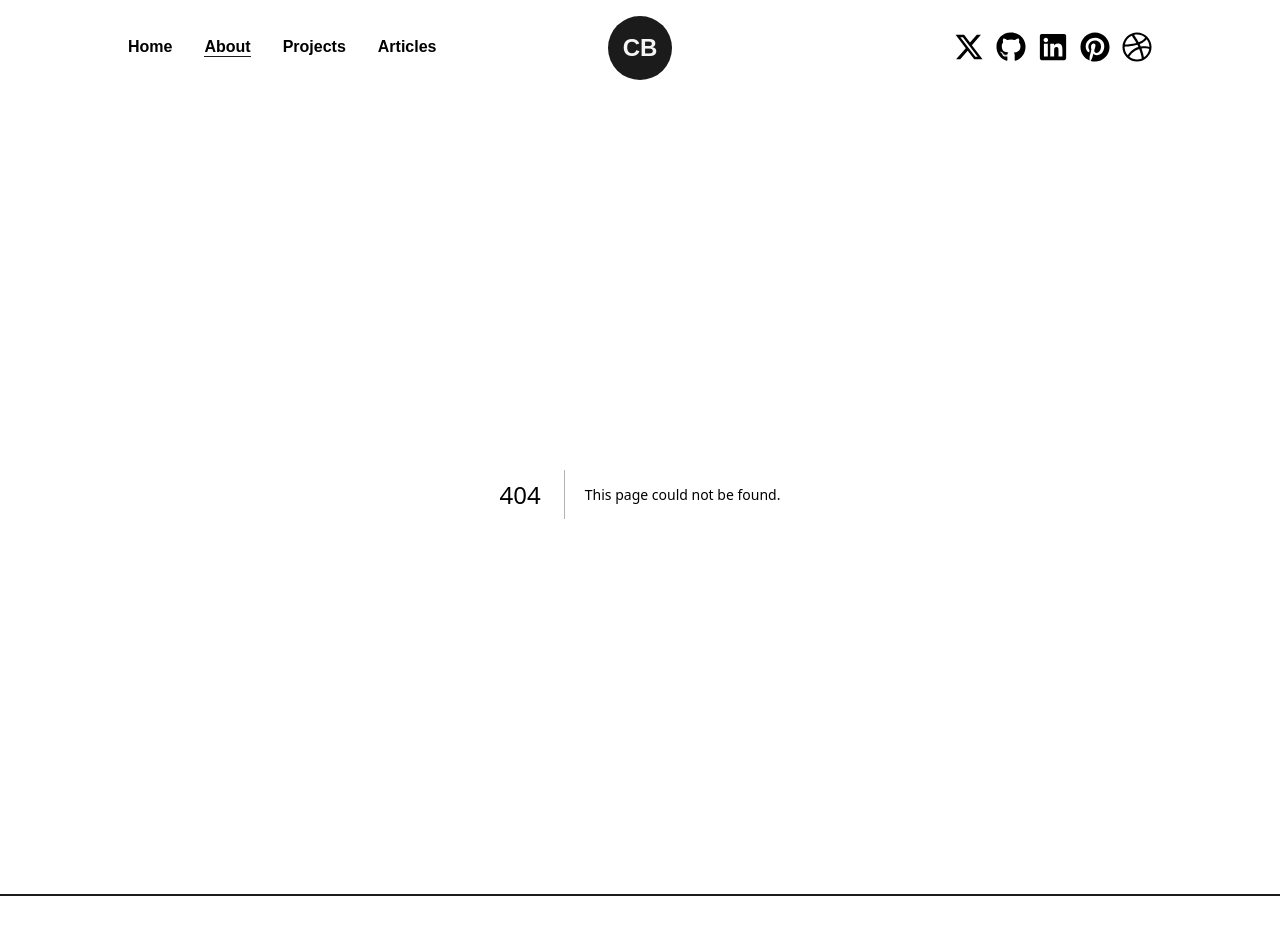
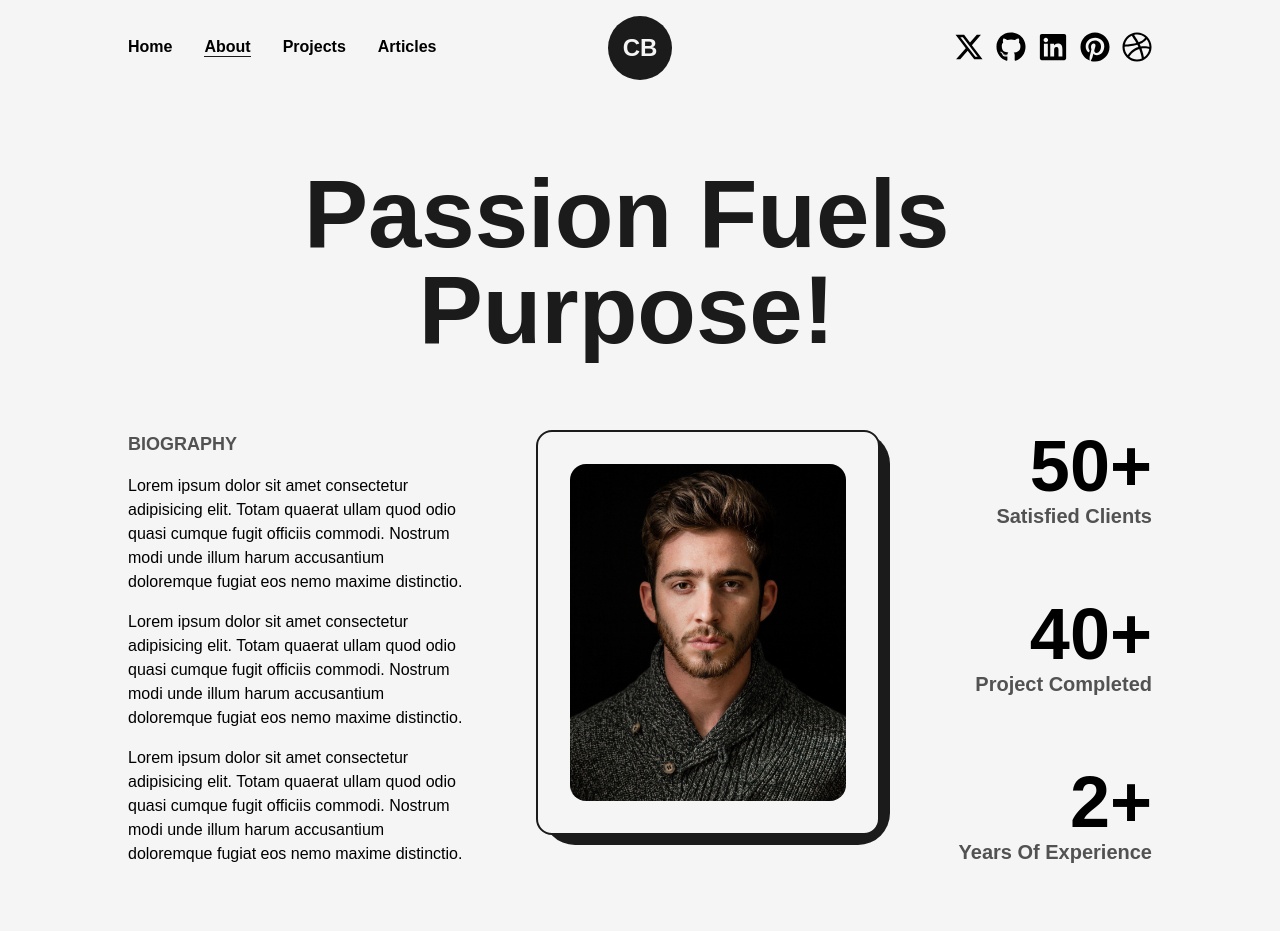
Before and after one commit to abdulmazidakash/f-next-js-portfolio-2025, a Next.js app: page /about in a window 1280 px wide. Before the commit this address had no page. Shown: the top 931 px of the page. Built offline with nearby package versions, Linux system fonts and the light colour scheme.

Commit message:
about section done

```diff
--- /dev/null
+++ b/src/app/about/page.jsx
@@ -0,0 +1,14 @@
+import AboutPage from '@/components/about/AboutPage'
+import React from 'react'
+export const metadata = {
+  title: "About | Abdul Mazid Akash",
+  description: "Generated by create next app",
+};
+
+export default function About() {
+  return (
+	<div>
+		<AboutPage/>
+	</div>
+  )
+}
--- a/src/app/layout.js
+++ b/src/app/layout.js
@@ -14,7 +14,7 @@ const geistMono = Geist_Mono({
 });
 
 export const metadata = {
-  title: "Create Next App",
+  title: "Home | Abdul Mazid Akash",
   description: "Generated by create next app",
 };
 
--- /dev/null
+++ b/src/components/about/AboutPage.jsx
@@ -0,0 +1,75 @@
+'use client'
+import AnimatedText from '@/components/AnimatedText';
+import Image from 'next/image';
+import React, { useEffect, useRef } from 'react'
+import profilePic from '../../../public/images/profile/developer-pic-2.jpg'
+import { useInView, useMotionValue, useSpring } from 'framer-motion';
+
+
+const AnimateNumbers = ({value})=>{
+	const ref = useRef(null);
+
+	const motionValue = useMotionValue(0);
+	const springValue = useSpring(motionValue, {duration: 3000});
+	const isInView = useInView(ref, {once: true});
+
+	useEffect(()=>{
+		if(isInView){
+			motionValue.set(value)
+		}
+	}, [isInView, value, motionValue]);
+
+	useEffect(()=>{
+		springValue.on('change', (latest)=>{
+			// console.log(latest);
+			if(ref.current && latest.toFixed(0) <= value){
+				ref.current.textContent = latest.toFixed(0);
+			}
+		})
+	},[springValue, value])
+
+	return <span ref={ref}></span>
+}
+
+export default function AboutPage() {
+  return (
+	<div className='pt-16 p-32'>
+		{/* reuseable component title  */}
+		<AnimatedText text={'Passion Fuels Purpose!'} className='mb-16'/>
+		<div className='grid w-full grid-cols-8 gap-16'>
+			{/* text box  */}
+			<div className='col-span-3 flex flex-col items-start justify-start'>
+				<h2 className='mb-4 text-lg font-bold uppercase text-dark/75'>Biography</h2>
+				<p className='font-medium'>Lorem ipsum dolor sit amet consectetur adipisicing elit. Totam quaerat ullam quod odio quasi cumque fugit officiis commodi. Nostrum modi unde illum harum accusantium doloremque fugiat eos nemo maxime distinctio.</p>
+				<p className='font-medium mt-4'>Lorem ipsum dolor sit amet consectetur adipisicing elit. Totam quaerat ullam quod odio quasi cumque fugit officiis commodi. Nostrum modi unde illum harum accusantium doloremque fugiat eos nemo maxime distinctio.</p>
+				<p className='font-medium mt-4'>Lorem ipsum dolor sit amet consectetur adipisicing elit. Totam quaerat ullam quod odio quasi cumque fugit officiis commodi. Nostrum modi unde illum harum accusantium doloremque fugiat eos nemo maxime distinctio.</p>
+			</div>
+			{/* image box  */}
+			<div className="col-span-3 relative h-max rounded-2xl border-2 border-solid border-dark bg-light p-8">
+			<div className="absolute top-0 -right-3 -z-10 w-[102%] h-[103%] rounded-[2rem] bg-dark"></div>
+
+			<Image
+				src={profilePic}
+				alt="about-pic"
+				className="w-full h-auto rounded-2xl"
+			/>
+			</div>
+		{/* statics container  */}
+			<div className='col-span-2 flex flex-col items-end justify-between'>
+				<div className='flex flex-col items-end justify-center'>
+					<span className='inline-block text-7xl font-bold'><AnimateNumbers value={50} />+</span>
+					<h1 className='text-xl font-semibold capitalize text-dark/75'>Satisfied clients</h1>
+				</div>
+				<div className='flex flex-col items-end justify-center'>
+					<span className='inline-block text-7xl font-bold'><AnimateNumbers value={40} />+</span>
+					<h1 className='text-xl font-semibold capitalize text-dark/75'>Project Completed</h1>
+				</div>
+				<div className='flex flex-col items-end justify-center'>
+					<span className='inline-block text-7xl font-bold'><AnimateNumbers value={2} />+</span>
+					<h1 className='text-xl font-semibold capitalize text-dark/75'>Years of experience</h1>
+				</div>
+			</div>
+		</div>
+	</div>
+  )
+}
```
